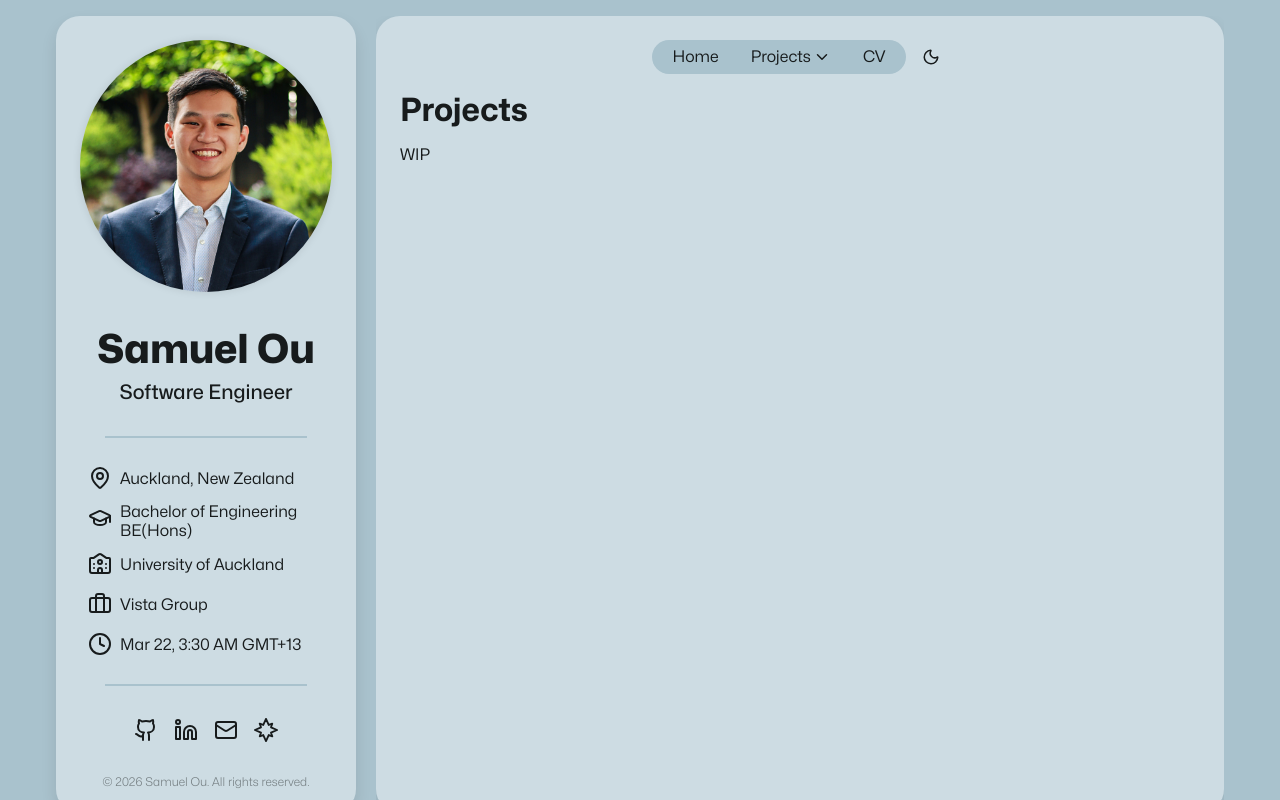
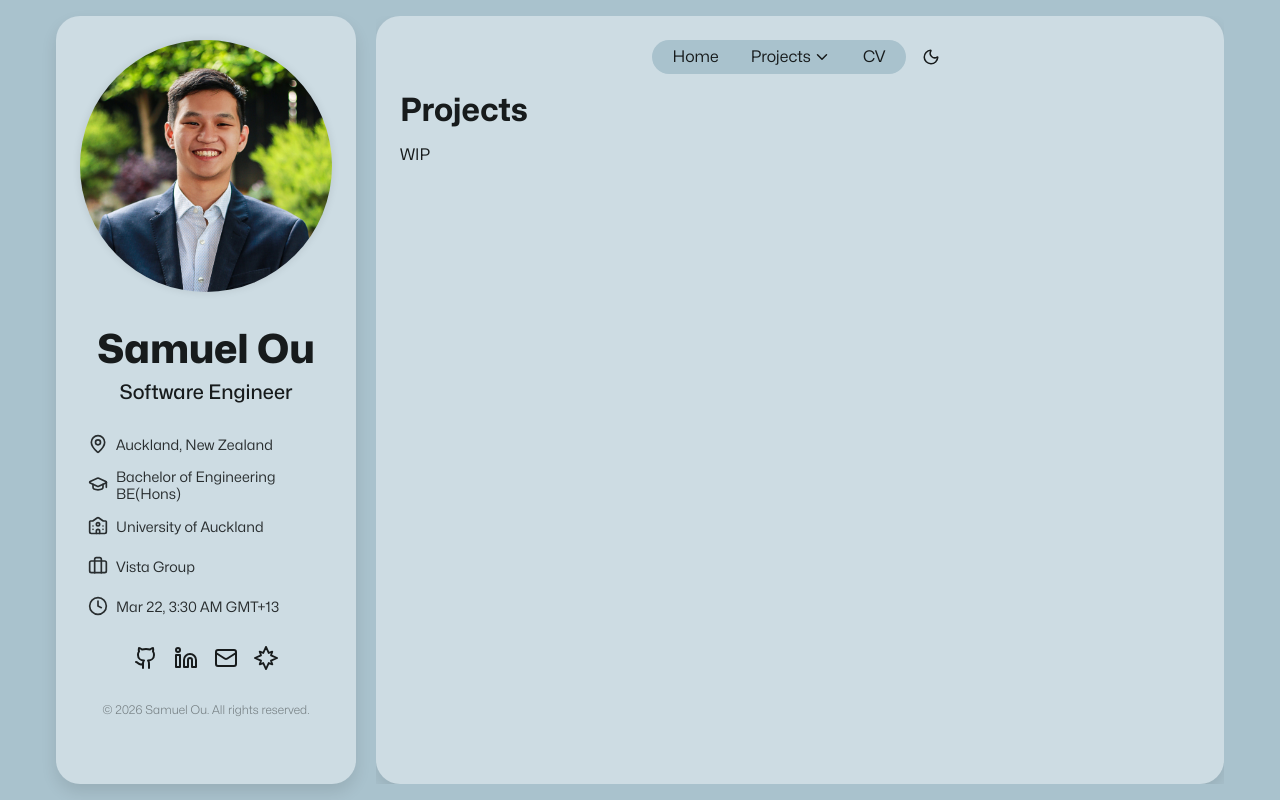
Before and after one commit to S-Ou/portfolio, a Next.js app: page /projects in a window 1280 px wide. Built offline with nearby package versions, Linux system fonts and the light colour scheme.

Commit message:
style: smaller infobar

```diff
--- a/src/components/infoBlock/infoBlock.tsx
+++ b/src/components/infoBlock/infoBlock.tsx
@@ -18,22 +18,12 @@ export const InfoBlockDiv = styled(BlockDiv)`
   }
 `;
 
-export const NameCardSection = styled.div`
-  align-items: center;
-  display: flex;
-  flex-direction: column;
-  gap: 2rem;
-  width: 100%;
-
-  @media (max-width: 768px) {
-    display: none;
-  }
-`;
-
 export const StyledInfoTable = styled.table`
   border-collapse: separate;
   border-spacing: 0.5rem 0.5rem;
+  font-size: 0.9rem;
   margin: -1rem;
+  opacity: 0.9;
   width: 100%;
 
   td {
--- a/src/components/infoBlock/infoBlockRocked03.tsx
+++ b/src/components/infoBlock/infoBlockRocked03.tsx
@@ -1,4 +1,3 @@
-import Line from "../line";
 import { Clock, Code, Mail, MapPin } from "lucide-react";
 import {
   GitHubIcon,
@@ -11,7 +10,6 @@ import {
   StyledInfoTable,
   StyledLinkButtons,
   InfoBlockDiv,
-  NameCardSection,
   LinkButton,
   type InfoBlockProps,
 } from "./infoBlock";
@@ -100,12 +98,8 @@ export default function InfoBlockRocked03({
 }: InfoBlockProps) {
   return (
     <InfoBlockDiv>
-      <NameCardSection>
-        <NameCardComponent />
-        <Line />
-      </NameCardSection>
+      <NameCardComponent />
       <InfoTable />
-      <Line />
       <LinkButtons />
       <Copyright name="Rocked03" />
     </InfoBlockDiv>
--- a/src/components/infoBlock/infoBlockSJOu.tsx
+++ b/src/components/infoBlock/infoBlockSJOu.tsx
@@ -1,4 +1,3 @@
-import Line from "../line";
 import {
   Briefcase,
   Clock,
@@ -13,7 +12,6 @@ import {
   StyledInfoTable,
   StyledLinkButtons,
   InfoBlockDiv,
-  NameCardSection,
   LinkButton,
   type InfoBlockProps,
 } from "./infoBlock";
@@ -48,31 +46,31 @@ function InfoTable() {
       <tbody>
         <tr>
           <td>
-            <MapPin size={24} />
+            <MapPin size={20} />
           </td>
           <td>Auckland, New Zealand</td>
         </tr>
         <tr>
           <td>
-            <GraduationCap size={24} />
+            <GraduationCap size={20} />
           </td>
           <td>Bachelor of Engineering BE(Hons)</td>
         </tr>
         <tr>
           <td>
-            <University size={24} />
+            <University size={20} />
           </td>
           <td>University of Auckland</td>
         </tr>
         <tr>
           <td>
-            <Briefcase size={24} />
+            <Briefcase size={20} />
           </td>
           <td>Vista Group</td>
         </tr>
         <tr>
           <td>
-            <Clock size={24} />
+            <Clock size={20} />
           </td>
           <td>{currentTime || "Loading..."}</td>
         </tr>
@@ -103,12 +101,8 @@ function LinkButtons() {
 export default function InfoBlockSJOu({ NameCardComponent }: InfoBlockProps) {
   return (
     <InfoBlockDiv>
-      <NameCardSection>
-        <NameCardComponent />
-        <Line />
-      </NameCardSection>
+      <NameCardComponent />
       <InfoTable />
-      <Line />
       <LinkButtons />
       <Copyright name="Samuel Ou" />
     </InfoBlockDiv>
--- a/src/components/line.tsx
+++ /dev/null
@@ -1,9 +0,0 @@
-import styled from "styled-components";
-
-const Line = styled.div`
-  background: var(--background);
-  height: 2px;
-  width: 80%;
-`;
-
-export default Line;
```
